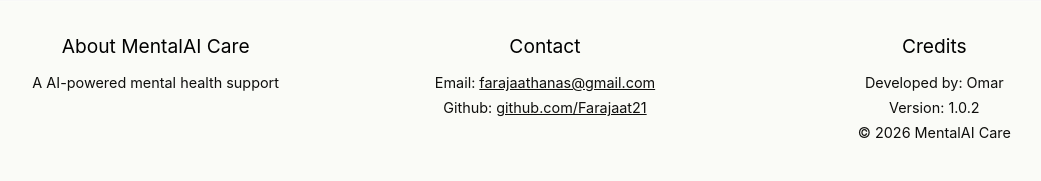
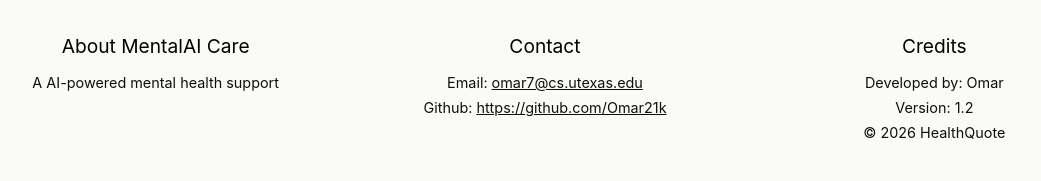
Before and after one commit to Omar21k/Ai-Mental-Health-Chatbot, a Flask app: page / in a window 1280 px wide. Shown: the part 1816-1997 px from the top of the page, without its empty margins (95-1136 px from the left). Run offline with Flask 2, Linux system fonts and the light colour scheme; some libraries are stand-ins or nearby versions.

Commit message:
Update landing_page.html

```diff
--- a/templates/landing_page.html
+++ b/templates/landing_page.html
@@ -60,14 +60,14 @@
             </div>
             <div class="footer-section">
                 <h3>Contact</h3>
-                <p>Email: <a href="mailto:omar7@cs.utexas.edu" style="color: inherit; text-decoration: underline;">farajaathanas@gmail.com</a></p>
-                <p>Github: <a href="https://github.com/Omar21k" target="_blank" style="color: inherit; text-decoration: underline;">github.com/Farajaat21</a></p>
+                <p>Email: <a href="mailto:omar7@cs.utexas.edu" style="color: inherit; text-decoration: underline;">omar7@cs.utexas.edu</a></p>
+                <p>Github: <a href="https://github.com/Omar21k" target="_blank" style="color: inherit; text-decoration: underline;">https://github.com/Omar21k</a></p>
             </div>
             <div class="footer-section">
                 <h3>Credits</h3>
                 <p>Developed by: Omar</p>
-                <p>Version: 1.0.2</p>
-                <p>© 2026 MentalAI Care</p>
+                <p>Version: 1.2</p>
+                <p>© 2026 HealthQuote </p>
             </div>
         </div>
     </footer>
```
